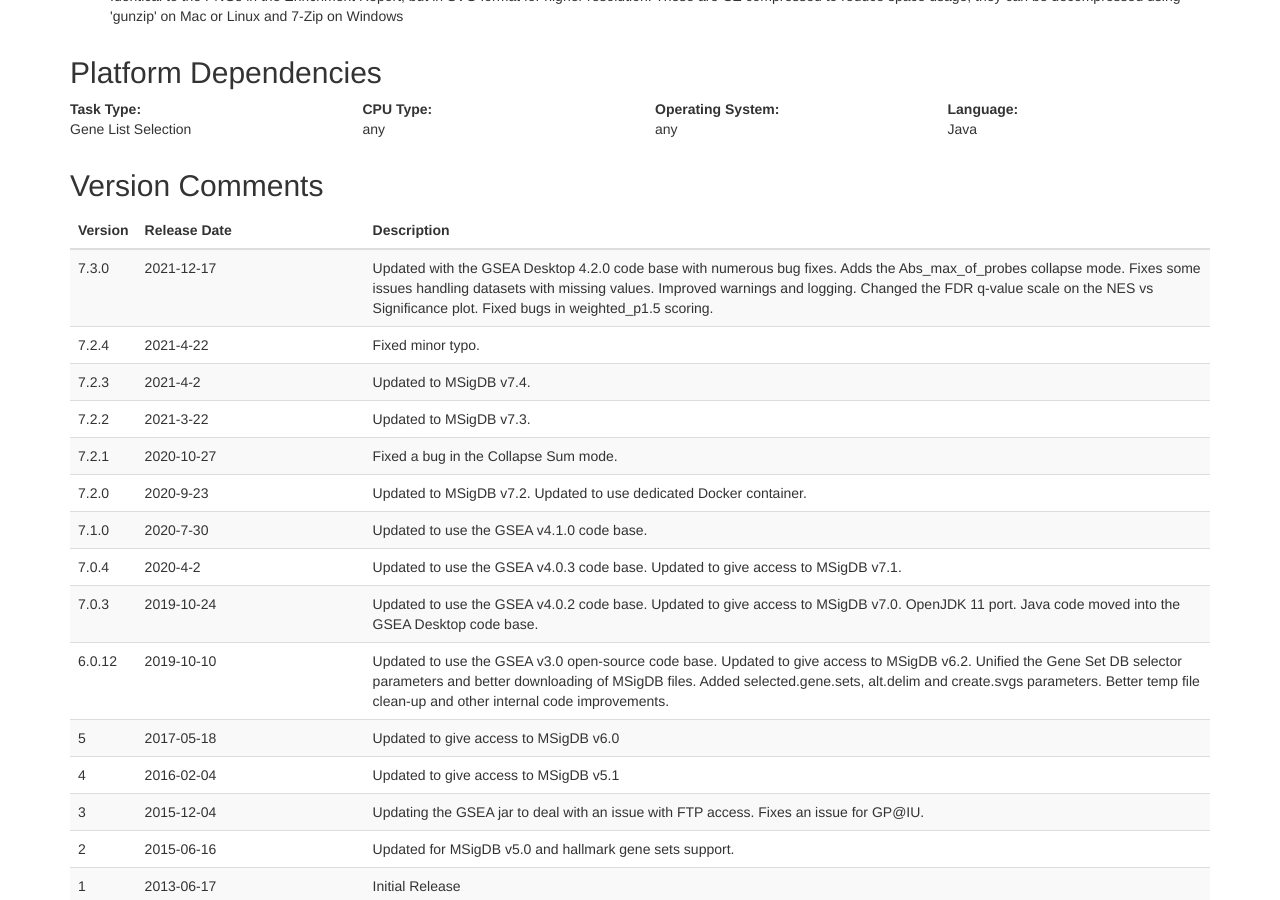
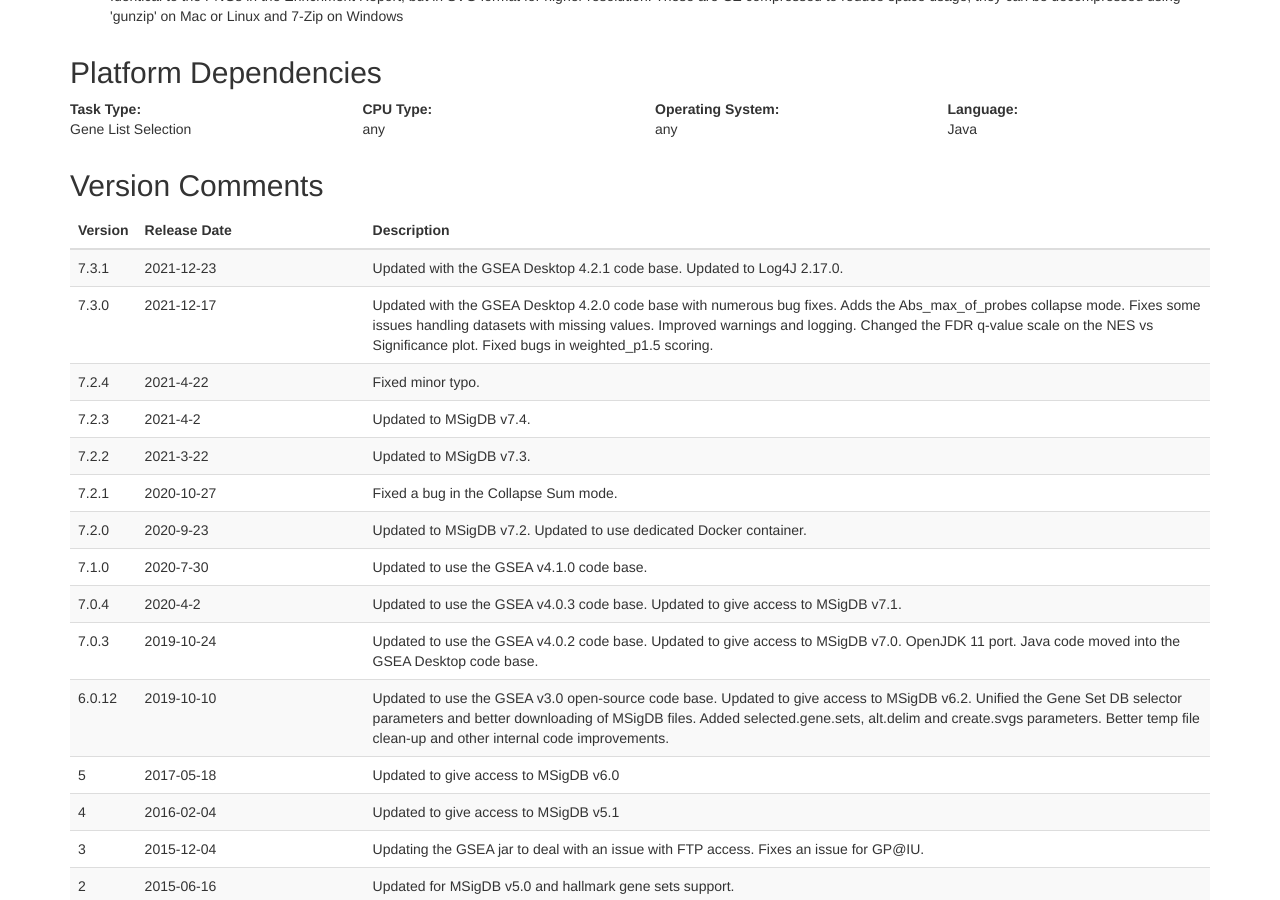
Before and after one commit to GSEA-MSigDB/gseapreranked-gpmodule, a Jekyll site: the page docs/v7/index.html, which Jekyll copies as it is, in a window 1280 px wide and 900 px high, scrolled down 3678 px. Built offline with Jekyll 4.4.1, drawn with Linux system fonts in a browser that asks for light colours.

Commit message:
Updated for GSEA 4.2.1
Log4J 2.17.0

```diff
--- a/docs/v7/index.html
+++ b/docs/v7/index.html
@@ -32,7 +32,7 @@
 <p></p>
                 </div>
 				<div class="col-sm-4">
-					<p><strong>GSEA Version: </strong> 4.2.0</p>
+					<p><strong>GSEA Version: </strong> 4.2.1</p>
 				</div>
 			</div>
 
@@ -280,6 +280,11 @@
 					</tr>
 				</thead>
 				<tbody>
+				        <tr>
+                            <td>7.3.1</td>
+                            <td>2021-12-23</td>
+                            <td>Updated with the GSEA Desktop 4.2.1 code base. Updated to Log4J 2.17.0.</td>
+                        </tr>
                         <tr>
                             <td>7.3.0</td>
                             <td>2021-12-17</td>
```
Also changed, not shown: docs/v7/test.md (+5 -1 lines), 2 other files.
